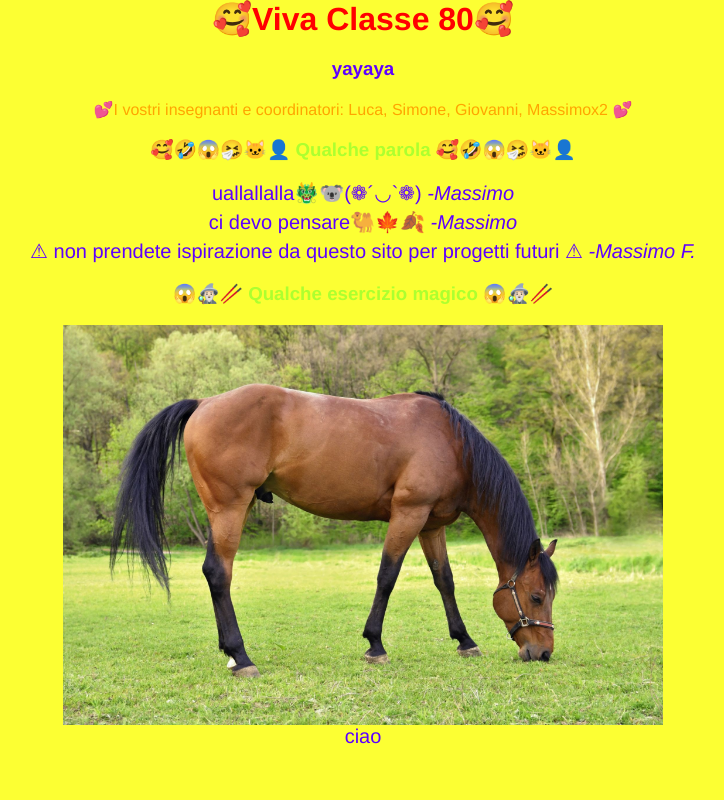
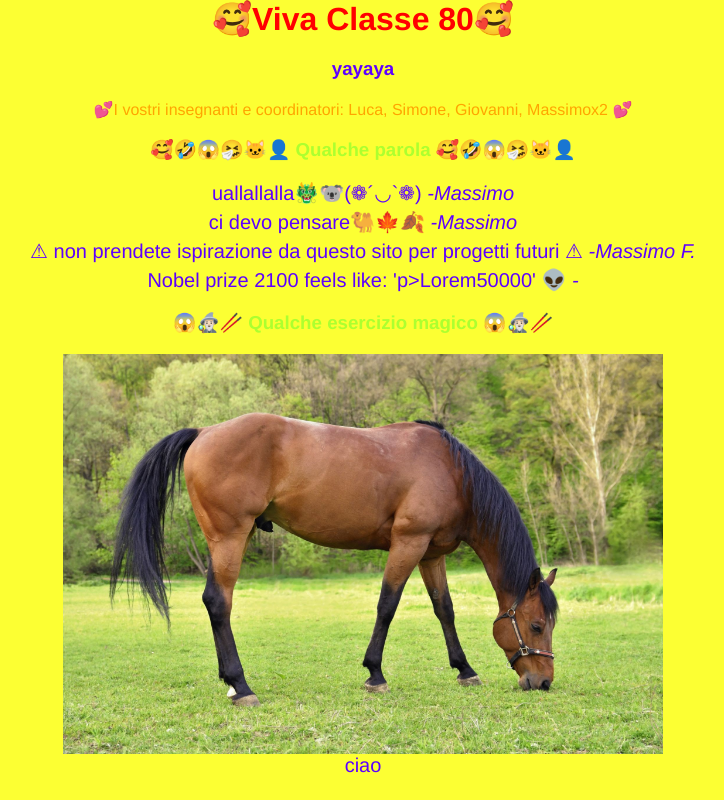
Before and after one commit to macs-massimopiazza/i-classe-80, a Vue app: page / in a window 1280 px wide. Shown: the whole page, without its empty margins (277-1001 px from the left). Built offline with nearby package versions, Linux system fonts and the light colour scheme.

Commit message:
funny alien

```diff
--- a/src/App.vue
+++ b/src/App.vue
@@ -22,6 +22,7 @@ export default {
         { testo: "uallallalla🐲🐨(❁´◡`❁)", nome: "Massimo" },
         { testo: "ci devo pensare🐫🍁🍂", nome: "Massimo" },
         { testo: "⚠ non prendete ispirazione da questo sito per progetti futuri ⚠", nome: "Massimo F." },
+        { testo: "Nobel prize 2100 feels like: 'p>Lorem50000' 👽 " }
       ],
       esercizi: [
         { link: "ciao", imagePath: "./images/cavallo.jpg"}
```
